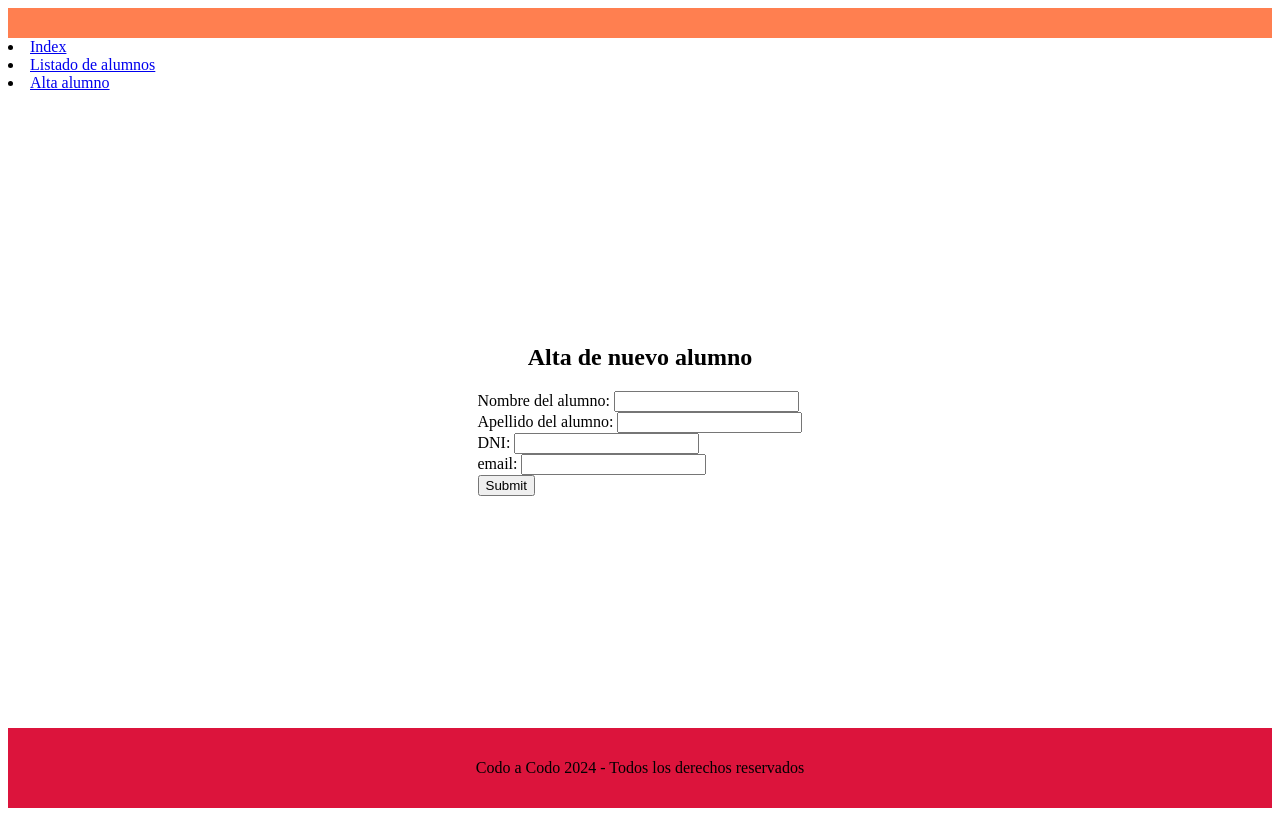
After one commit to Nanuchag/AulaVirtual, a Django app: page /web/alta_alumno in a window 1280 px wide. The commit adds this page. Run offline with Django 5.2, Linux system fonts and the light colour scheme.

Commit message:
se agrega formularios al proyecto

```diff
--- /dev/null
+++ b/AulaVirtual/web/forms.py
@@ -0,0 +1,7 @@
+from django import forms
+
+class AltaAlumnoForm(forms.Form):
+    nombre = forms.CharField(label="Nombre del alumno", required=True)
+    apellido = forms.CharField(label="Apellido del alumno", required=True)
+    dni = forms.IntegerField(label="DNI", required=True)
+    email = forms.EmailField(label="email", required=True)
--- /dev/null
+++ b/AulaVirtual/web/static/web/styles/base.css
@@ -0,0 +1,28 @@
+body {
+    display: flex;
+    flex-direction: column;
+    min-height: 100vh;
+}
+
+.centered {
+    display: flex;
+    justify-content: center;
+    align-items: center;
+}
+
+header, main, footer {
+    padding: 15px;
+}
+
+header {
+    background-color: coral;
+}
+
+main {
+    flex: 1;
+    flex-direction: column;
+}
+
+footer {
+    background-color: crimson;
+}
--- /dev/null
+++ b/AulaVirtual/web/templates/web/alta_alumno.html
@@ -0,0 +1,20 @@
+{% extends "web/base.html" %}
+{% load static %}
+
+{% block titulo %} Alta de alumno {% endblock %}
+{% block extra_css %}
+    <link rel="stylesheet" href="{% static 'web/styles/alta_alumno.css' %}">
+
+{% endblock %}
+{% block main %}
+
+    <h2>Alta de nuevo alumno</h2>
+    <form method="POST" action="{% url 'alta_alumno' %}">
+
+        {% csrf_token %}
+        {{ alta_alumno_form }}
+
+
+        <input type="submit">
+    </form>
+{% endblock %}
--- a/AulaVirtual/web/templates/web/base.html
+++ b/AulaVirtual/web/templates/web/base.html
@@ -1,3 +1,4 @@
+{% load static %}
 <!DOCTYPE html>
 <html lang="en">
 <head>
@@ -5,7 +6,7 @@
     <meta name="viewport" content="width=device-width, initial-scale=1.0">
     <title>Aula Virtual 2.0 - {% block titulo %}{% endblock %}</title>
 
-    <link rel="stylesheet" href="base.css">
+    <link rel="stylesheet" href="{% static 'web/styles/base.css' %}">
 
     {% block extra_css %}{% endblock %}
 
@@ -17,14 +18,15 @@
     <nav>
         <li><a href="{% url 'index' %}">Index</a></li>
         <li ><a href="{% url 'listado_alumnos' %}">Listado de alumnos</a></li>
+        <li ><a href="{% url 'alta_alumno' %}">Alta alumno</a></li>
     </nav>
 
-    <main>
+    <main class="centered">
         {% block main %}{% endblock %}
     </main>
 
 
-    <footer>
+    <footer class="centered">
         <p>Codo a Codo 2024 - Todos los derechos reservados</p>
     </footer>
 
--- a/AulaVirtual/web/urls.py
+++ b/AulaVirtual/web/urls.py
@@ -6,5 +6,6 @@ urlpatterns = [
      #url parametrizadas
     path('saludar/<str:nombre>', views.saludar, name="saludar"),
     re_path('^alumnos_por_anio/(?P<year>[0-9]{4})/$', views.alumnos_por_año, name="alumnos_por_anio"),
-    path('listado_alumnos', views.listado_alumnos, name='listado_alumnos')
+    path('listado_alumnos', views.listado_alumnos, name='listado_alumnos'),
+    path('alta_alumno', views.alta_alumno, name='alta_alumno')
 ]
--- a/AulaVirtual/web/views.py
+++ b/AulaVirtual/web/views.py
@@ -1,6 +1,8 @@
 from django.shortcuts import render
 from django.http import HttpResponse
+from django.shortcuts import redirect
 import datetime
+from .forms import *
 
 # Create your views here.
 
@@ -38,3 +40,27 @@ def listado_alumnos(request):
 
 
      return render(request, 'web/listado_alumnos.html', context)
+
+def alta_alumno(request):
+
+     context = {}
+
+     if request.method == "GET":
+          context['alta_alumno_form'] = AltaAlumnoForm()
+
+     else: # Asumo que es un POST
+          context['alta_alumno_form'] = AltaAlumnoForm(request.POST)
+
+          # Validar el form
+
+          # Si el form es correcto
+          # Lo redirijo a una vista segura, for exemple el index
+
+          # Si el form es incorrecto
+          # Renderizo un form con mensajes de error
+
+          print(request.POST)
+
+          return redirect('index')
+
+     return render(request, 'web/alta_alumno.html', context)
```
Also changed, not shown: AulaVirtual/web/static/web/styles/alta_alumno.css (added).
